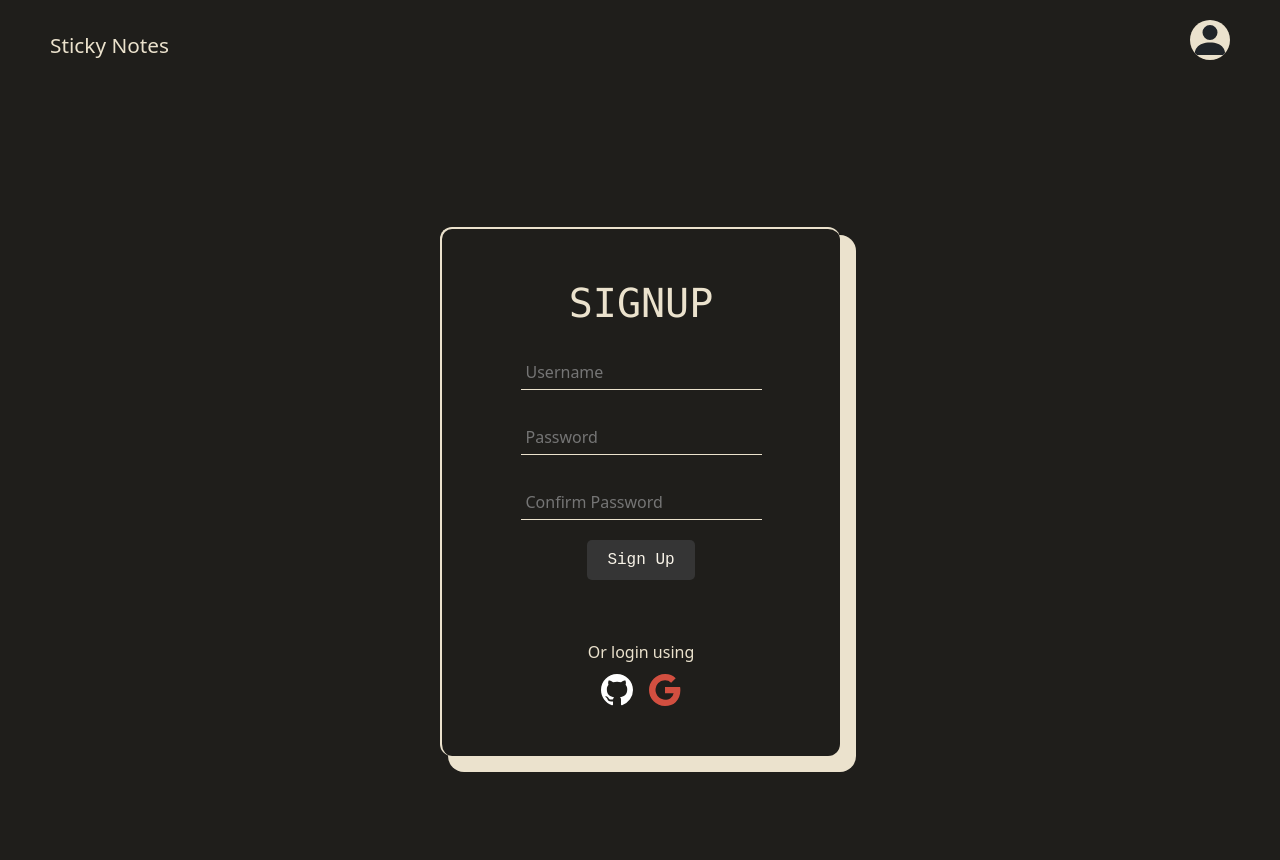
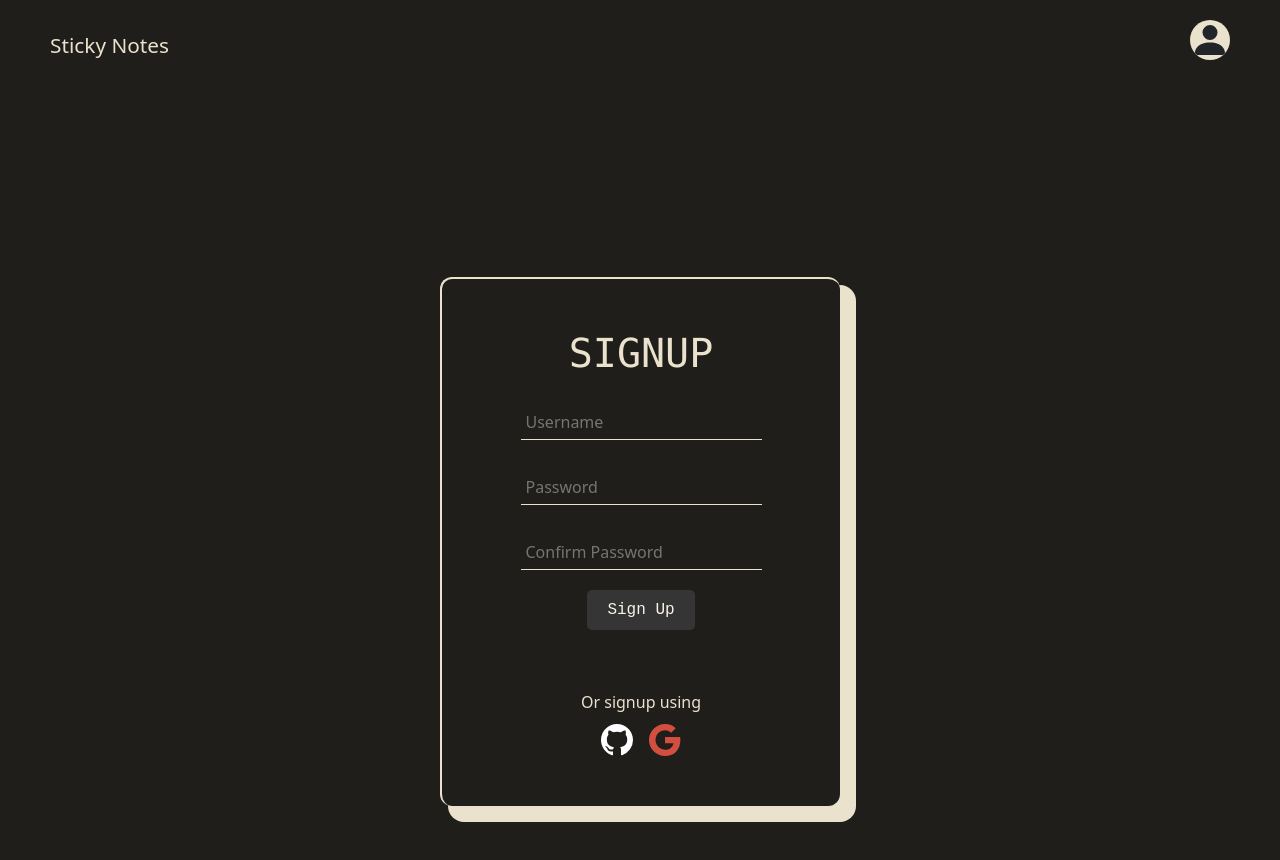
Before and after one commit to Hack-Weekly/fire-kangaroo-sticky-notes, a React (Create React App) app in the folder client/: page /signup in a window 1280 px wide. Shown: the top 860 px of the page. After the commit the page ends 831 px from the top, so only its background shows below. Built offline with nearby package versions, Linux system fonts and the light colour scheme; no server answers.

Commit message:
Fix scrollbar for /login and /signup and reword username/password validation error message

```diff
--- a/client/src/App.css
+++ b/client/src/App.css
@@ -17,26 +17,29 @@
     box-sizing: border-box;
 }
 
+body {
+    height: 100vh;
+    background-color: var(--bg-300) !important;
+}
+
 #root {
     height: 100%;
 }
 
 .App {
-    height: 95%;
-}
-
-body {
-    height: 100vh;
+    height: 100%;
 }
 
 main {
     background-color: var(--bg-300);
-    /* height: 96.6vh; */
     padding: 2%;
     display: grid;
-    grid-template-columns: repeat(3, 1fr); /* Creates 3 equal-width columns */
-    gap: 35px 5px; /* Adjust the gap between sticky notes as needed */
-    grid-auto-rows: min-content; /* Each row will adjust to the content height */
+    grid-template-columns: repeat(3, 1fr);
+    /* Creates 3 equal-width columns */
+    gap: 35px 5px;
+    /* Adjust the gap between sticky notes as needed */
+    grid-auto-rows: min-content;
+    /* Each row will adjust to the content height */
 }
 
 a:visited {
@@ -128,7 +131,6 @@ form div {
     align-self: flex-start;
 }
 
-
 .save-button:hover,
 .cancel-button:hover {
     translate: -2px -2px;
@@ -154,8 +156,10 @@ form div {
 .center {
     display: flex;
     justify-content: center;
-    align-items: center;
-    height: 100vh;
+    margin-top: 10rem;
+    /* align-items: flex-start; */
+    /* min-height: fit-content; */
+    /* height: 100%; */
 }
 
 .cover {
@@ -260,11 +264,12 @@ h1 {
     flex-direction: column;
     box-shadow: 10px 8px 0px 4px rgba(255, 133, 133, 0.6);
     color: #353535;
-    align-self: start; /* Each note will align to the start of its grid cell */
+    align-self: start;
     justify-self: center;
     font-family: 'Indie Flower', cursive;
     /* font-family: 'Caveat', cursive; */
 }
+
 .sticky-note h1 {
     font-size: 2rem;
     font-weight: 500;
@@ -287,7 +292,8 @@ h1 {
     display: flex;
     align-items: center;
     justify-content: space-between;
-    gap: 0 5%; /* Adjust spacing between x element and the title */
+    gap: 0 5%;
+    /* Adjust spacing between x element and the title */
 }
 
 .green {
@@ -314,8 +320,6 @@ h1 {
     box-shadow: 10px 8px 0px 4px rgba(235, 156, 100, 0.6);
 }
 
-
-
 .form-error {
     font-weight: 700;
     color: red;
--- a/client/src/pages/Signup.jsx
+++ b/client/src/pages/Signup.jsx
@@ -1,41 +1,3 @@
-// import React from 'react'
-// import Header from "../components/Header";
-// import { Github, Google} from 'react-bootstrap-icons';
-
-// function Signup() {
-//   let github_url = `${process.env.REACT_APP_BACKEND_URL}/auth/github`
-//   let google_url = `${process.env.REACT_APP_BACKEND_URL}/auth/google`
-
-//   return (
-//     <>
-//     <Header />
-//     <main className='center'>
-//       <div className='cover'>
-//         <h1 className='font-monospace'>SIGN UP</h1>
-
-//         <div className="input-group">
-//            <form action="">
-//            <input type='text' placeholder='Username'/>
-//           <input type='password' placeholder='Password' />
-//           <input type='password' placeholder='Confirm Password' />
-//            </form>
-
-//         </div>
-//         <button className='login-btn'>Sign Up</button>
-
-//         <p className='text'>Or sign up using</p>
-//         <div className='alt-login'>
-//          <a href={github_url}><Github size={32} color="white" /></a>
-//          <a href={google_url}><Google size={32} color="#D24F40"/></a>
-//         </div>
-//       </div>
-//     </main>
-//   </>
-//   )
-// }
-
-// export default Signup
-
 
 import React, { useState } from 'react';
 import Header from '../components/Header';
@@ -84,7 +46,7 @@ function Signup() {
       errors.cfnpassword = 'Passwords do not match';
       isValid = false;
     } else if (!/(?=.*[A-Z])(?=.*[a-z])(?=.*\d)(?=.*[@#$%^&+=!]).{8,}/.test(formData.password)) {
-      errors.cfnpassword = 'Password must be at least 8 characters long and include at least one uppercase letter, one lowercase letter, one digit, and one special character';
+      errors.cfnpassword = 'Password must be at least 8 characters long and include at least 1 uppercase letter, 1 lowercase letter, 1 digit, and 1 special character';
       isValid = false;
     }
 
@@ -144,7 +106,7 @@ function Signup() {
               <button type="submit" className='login-btn'>Sign Up</button>
             </form>
           </div>
-          <p className='text'>Or login using</p>
+          <p className='text'>Or signup using</p>
           <div className='alt-login'>
             <a href={github_url}><Github size={32} color="white" /></a>
             <a href={google_url}><Google size={32} color="#D24F40" /></a>
```
